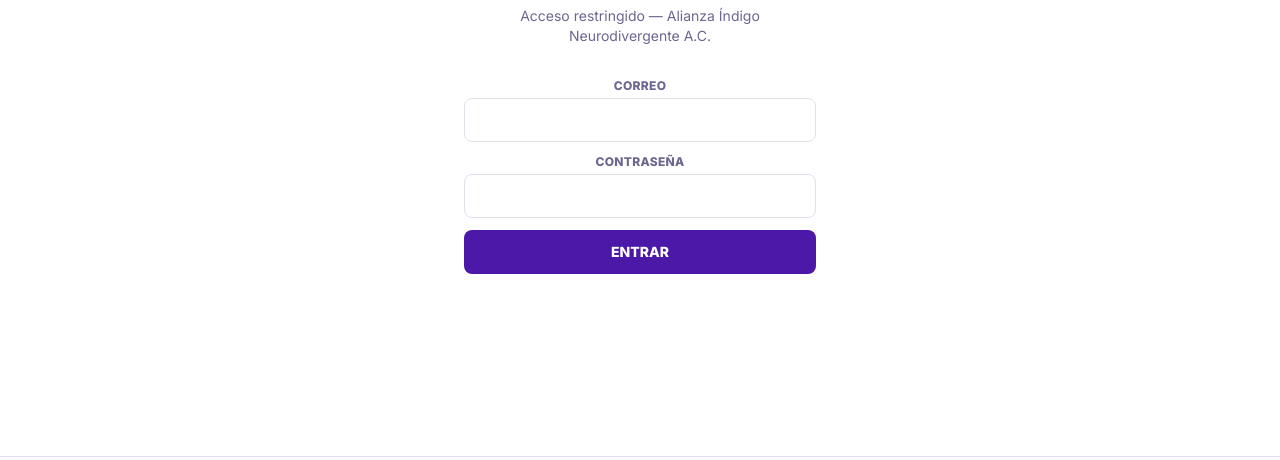
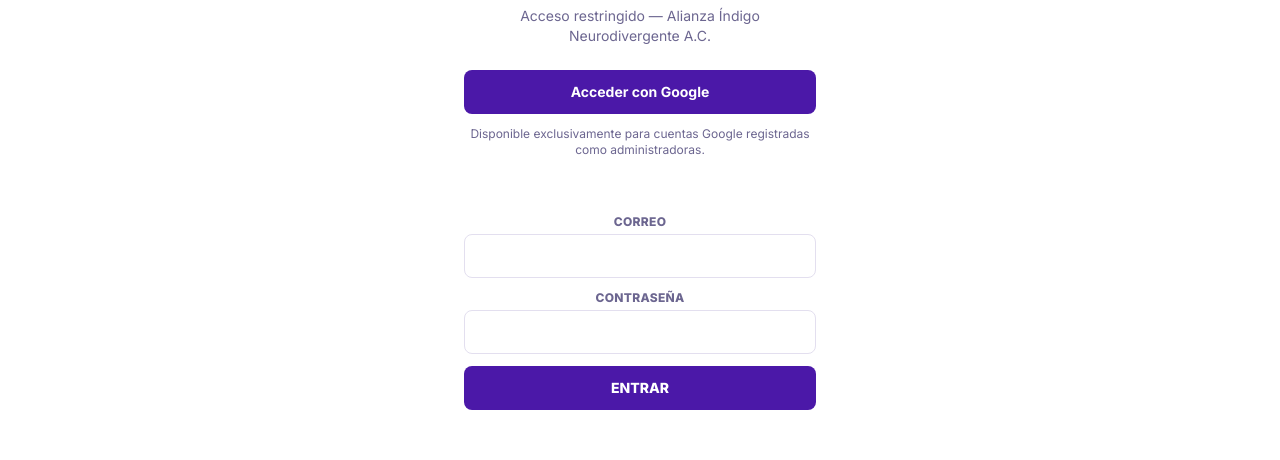
Before and after one commit to Alianza-Indigo/curso_ceni, a Next.js app: page /admin/login in a window 1280 px wide. Shown: the part 279-739 px from the top of the page. Built offline with nearby package versions, Linux system fonts and the light colour scheme; no server answers.

Commit message:
Preserva acceso administrativo seguro y corrige revision de proyectos

```diff
--- a/app/admin/login/page.tsx
+++ b/app/admin/login/page.tsx
@@ -1,5 +1,6 @@
 import { ShieldCheck } from "lucide-react";
 import AdminLoginForm from "@/components/AdminLoginForm";
+import { signInGoogleAdminAction } from "@/app/actions/admin-auth";
 
 export const metadata = { title: "Admin · Curso CENI" };
 
@@ -12,7 +13,15 @@
       <h1 className="mt-6 font-serif text-2xl font-black text-[#070b2f]">Panel de administración</h1>
       <p className="mt-2 text-sm text-[#6c6690]">Acceso restringido — Alianza Índigo Neurodivergente A.C.</p>
 
-      <AdminLoginForm />
+      <form action={signInGoogleAdminAction} className="mt-6 w-full">
+        <button type="submit" className="w-full rounded-lg bg-[#4b18a8] px-5 py-3 text-sm font-bold text-white">
+          Acceder con Google
+        </button>
+      </form>
+      <p className="mt-3 text-xs text-[#6c6690]">
+        Disponible exclusivamente para cuentas Google registradas como administradoras.
+      </p>
+      <div className="mt-6 w-full"><AdminLoginForm /></div>
     </div>
   );
 }
```
